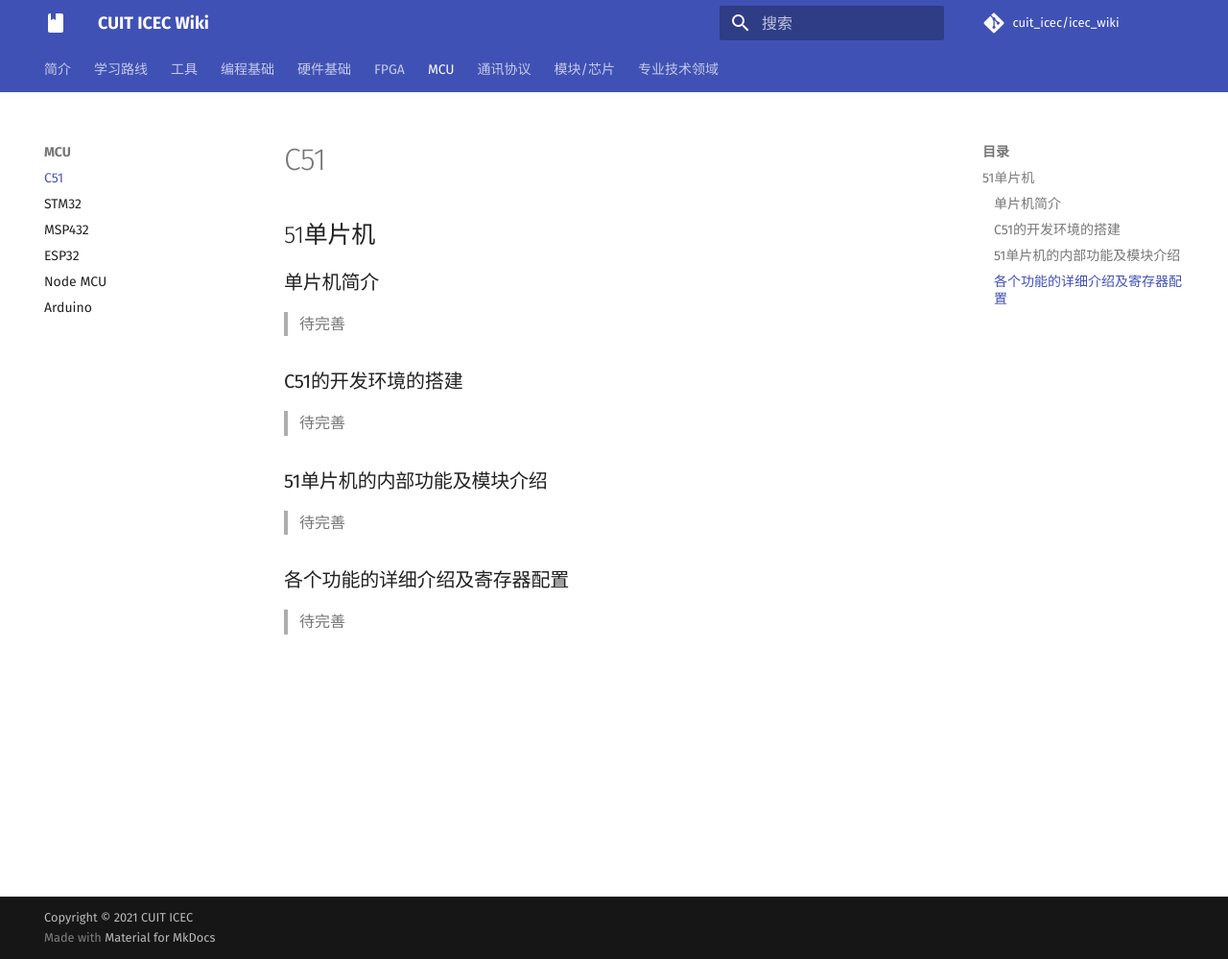
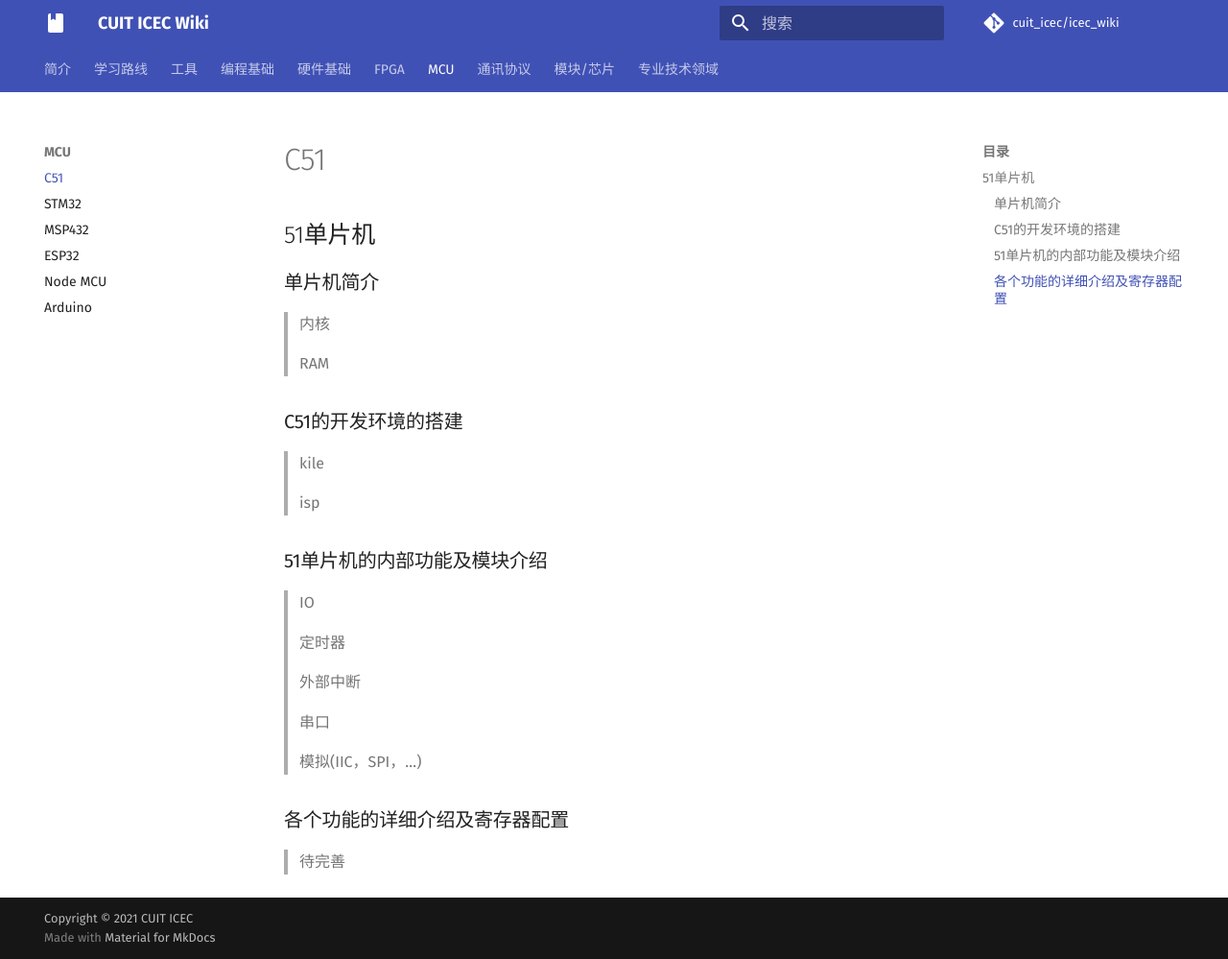
Before and after one commit to cuit-icec/cuit-icec.github.io, an MkDocs documentation site: the page built from docs/mcu/c51.md, in a window 1280 px wide and 999 px high. Shown: the whole window at 96% size. Built offline with MkDocs 1.6.1 and Material for MkDocs 9.7.7, drawn with Linux system fonts in a browser that asks for light colours; nearby versions of some CDN libraries; comment, search, counter and statistics services are not loaded.

Commit message:
51 Template Test_create

```diff
--- a/docs/mcu/c51.md
+++ b/docs/mcu/c51.md
@@ -2,15 +2,27 @@
 
 ### 单片机简介
 
-> 待完善
+> 内核
+>
+> RAM
 
 ### C51的开发环境的搭建
 
-> 待完善
+> kile
+>
+> isp
 
 ### 51单片机的内部功能及模块介绍
 
-> 待完善
+> IO
+>
+> 定时器
+>
+> 外部中断
+>
+> 串口
+>
+> 模拟(IIC，SPI，…)
 
 ### 各个功能的详细介绍及寄存器配置
 
```
